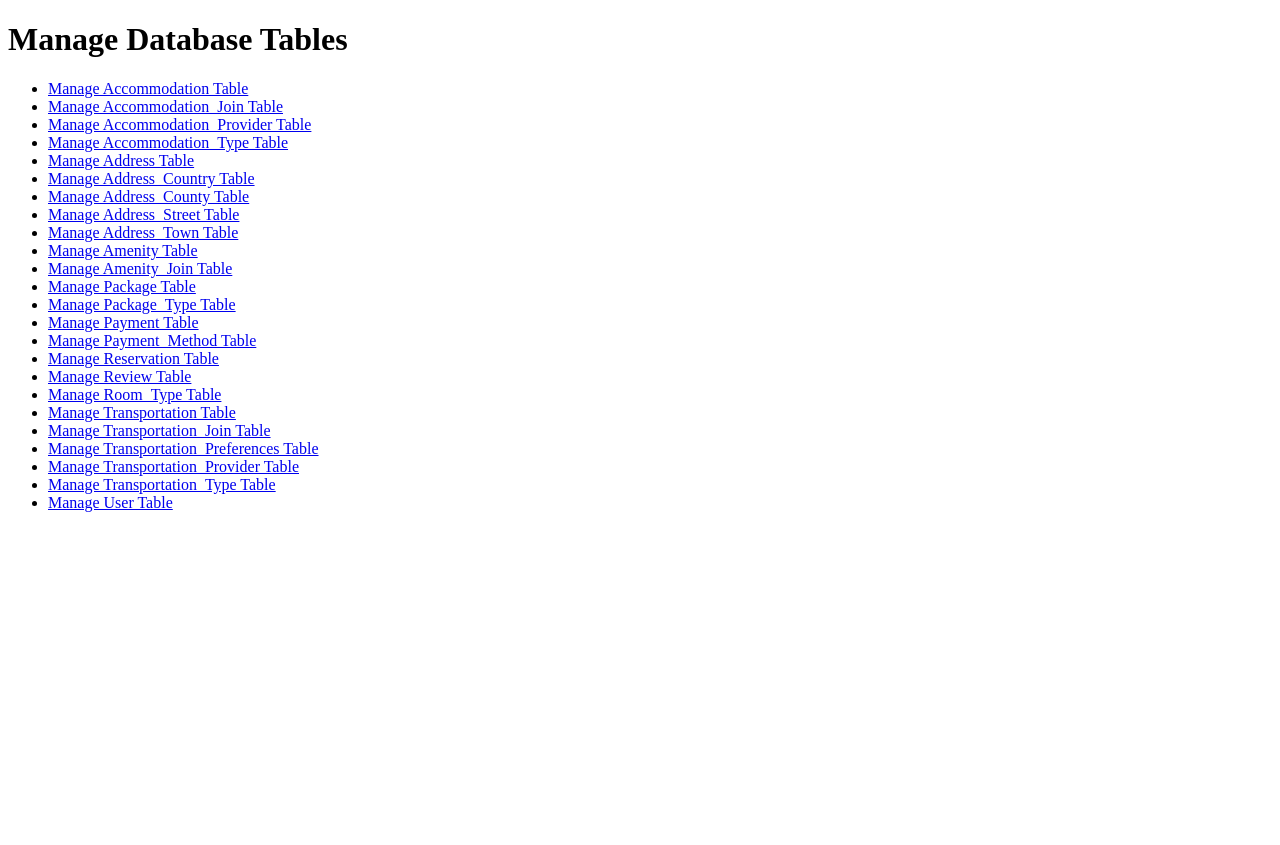
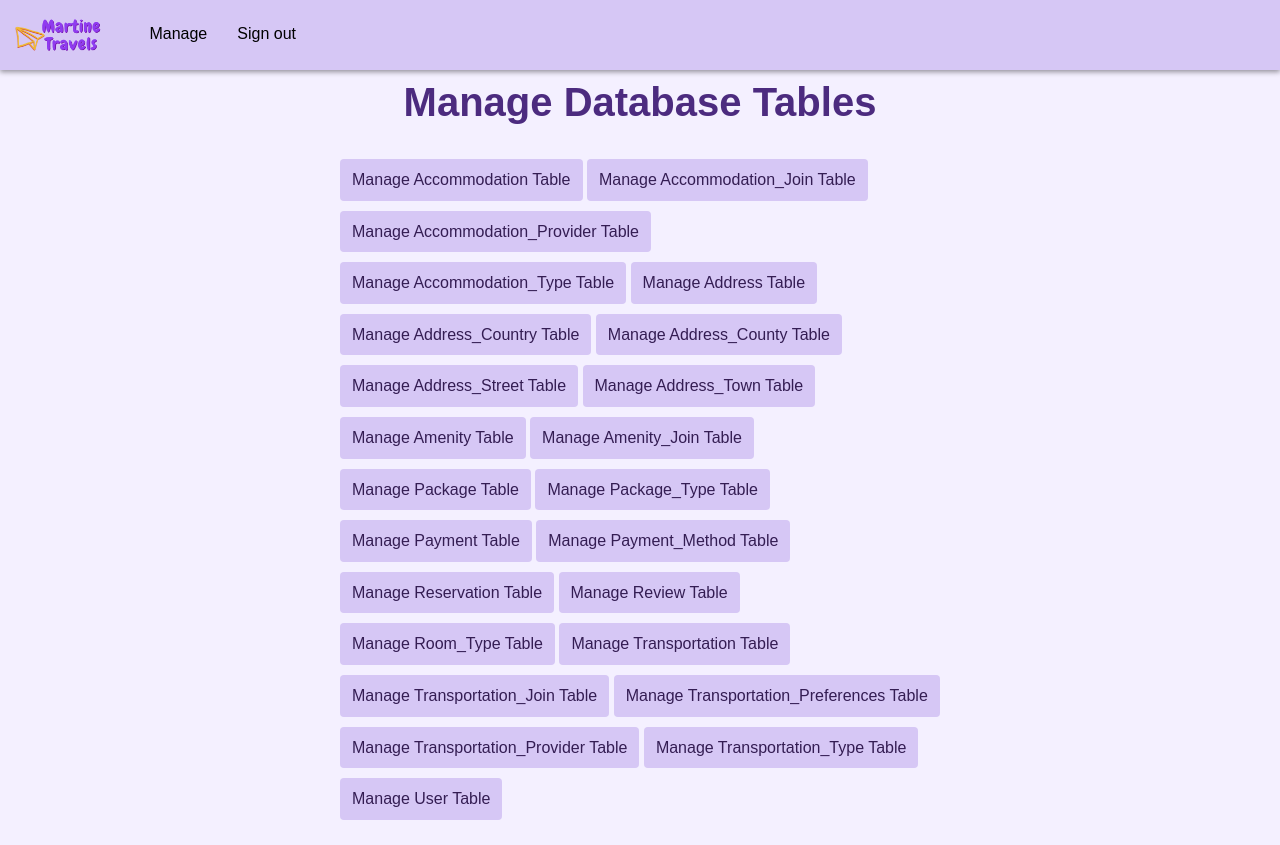
Before and after one commit to TheRefraction/Martine-travels, a PHP site: page /admin/admin.php in a window 1280 px wide. Before the commit the page ends 512 px from the top, so only its background shows below. Run offline with PHP 8.4, Linux system fonts and the light colour scheme; the visitor is signed in with stand-in values (Sample User, id 1); tables that the repository leaves empty hold one stand-in row (values such as "Sample post").

Commit message:
tout beau

```diff
--- a/site/admin/admin.php
+++ b/site/admin/admin.php
@@ -1,10 +1,12 @@
+
 <?php
-include("functions.php");
+include_once("functions.php");
 include_once("../connection.php");
+include('header_admin.php');
 
 if (session_status() === PHP_SESSION_NONE) session_start();
 if (!isset($_SESSION['ID'])) {
-header("Location: ../signin.php");
+    header("Location: signin.php");
     exit();}
 $ID = $_SESSION['ID'];
 $pdo = get_dbhandle();
@@ -17,12 +19,12 @@ exit();}
     header("Location: ../signin.php");
     exit();}
 ?>
-
 <!DOCTYPE html>
 <html lang="en">
 <head>
     <meta charset="UTF-8">
     <title>Database Table Management</title>
+    <link href ="../css/style_admin.css" rel="stylesheet">
 </head>
 <body>
 <h1>Manage Database Tables</h1>
--- a/site/admin/functions.php
+++ b/site/admin/functions.php
@@ -1,7 +1,7 @@
 <?php
-include_once("../connection.php");
+include("../connection.php");
 
-
+$pdo=get_dbhandle();
 function GetTableColumnsWithType($table) {
     global $pdo;
     $stmt = $pdo->prepare("DESCRIBE $table");
--- /dev/null
+++ b/site/admin/header_admin.php
@@ -0,0 +1,15 @@
+<header>
+    <?php
+    if(session_status() === PHP_SESSION_NONE) session_start();
+
+    echo "<img src=\"../img/Logo_Martine.png\" alt=\"Martine travels logo\" class=\"logo\">";
+
+
+    if (!isset($_SESSION['email'])) {
+        echo "<a href=../signin.php>Sign in</a>";
+    } else {
+        echo "<a href=admin.php>Manage</a>";
+        echo "<a href=../signout.php>Sign out</a>";
+    }
+    ?>
+</header>
--- a/site/admin/manage.php
+++ b/site/admin/manage.php
@@ -1,6 +1,5 @@
 <?php
 include("functions.php");
-
 $table = $_GET['table'] ?? null;
 
 if (!$table) {
@@ -57,6 +56,7 @@ if (!$tableDisplayed) {
 <html lang="en">
 <head>
     <meta charset="UTF-8">
+    <link href ="../css/style_admin.css" rel="stylesheet">
 </head>
 <br>
 <body><a href="admin.php">back (manage another table)</a></body>
--- a/site/css/style.css
+++ b/site/css/style.css
@@ -56,8 +56,6 @@ header {
     align-items: center;
     justify-content: center;
 }
-
-
 
 header a {
     text-decoration: none;
--- /dev/null
+++ b/site/css/style_admin.css
@@ -0,0 +1,221 @@
+
+* {
+    margin: 0;
+    padding: 0;
+    box-sizing: border-box;
+}
+
+body {
+    font-family: Arial, sans-serif;
+    background-color: #f4f0ff;
+    color: #333;
+    padding: 20px;
+    line-height: 1.6;
+}
+
+/* Header Section */
+h1 {
+    text-align: center;
+    font-size: 2.5em;
+    color: #4c2b7f;
+    margin-bottom: 20px;
+}
+
+ul {
+    list-style: none;
+    padding: 0;
+    margin: 20px auto;
+    max-width: 800px;
+    text-align: center;
+}
+
+ul li {
+    display: inline-block;
+    margin: 10px;
+}
+
+ul li a {
+    text-decoration: none;
+    font-size: 1.1em;
+    color: #341d53;
+    background-color: #d6c7f5;
+    padding: 10px 15px;
+    border-radius: 5px;
+    transition: all 0.3s ease;
+}
+
+ul li a:hover {
+    background-color: #8f6ce6;
+    color: white;
+    text-decoration: underline;
+}
+
+/* Table Styles */
+table {
+    border-collapse: collapse;
+    margin: 20px auto;
+    width: 90%;
+    background-color: white;
+    box-shadow: 0px 4px 8px rgba(0, 0, 0, 0.1);
+    border-radius: 8px;
+    overflow: hidden;
+}
+
+thead tr {
+    background-color: #acfffc;
+    color: #333;
+    font-size: 1.2em;
+    text-align: left;
+}
+
+th, td {
+    padding: 12px 15px;
+    border-bottom: 1px solid #ddd;
+}
+
+tbody tr:hover {
+    background-color: #f4f0ff;
+}
+
+tbody tr:last-child {
+    border-bottom: 2px solid #acfffc;
+}
+
+/* Buttons and Links */
+a.button {
+    display: inline-block;
+    text-decoration: none;
+    color: white;
+    background-color: #5e3ea1;
+    padding: 10px 20px;
+    border-radius: 5px;
+    margin: 20px auto;
+    text-align: center;
+    transition: background-color 0.3s ease;
+}
+
+a.button:hover {
+    background-color: #8f6ce6;
+    text-decoration: underline;
+}
+
+/* Form Styles */
+form {
+    max-width: 600px;
+    margin: 20px auto;
+    background-color: white;
+    padding: 20px;
+    border-radius: 8px;
+    box-shadow: 0px 4px 8px rgba(0, 0, 0, 0.1);
+}
+
+form label {
+    display: block;
+    font-size: 1.1em;
+    color: #341d53;
+    margin-bottom: 8px;
+}
+
+form input, form select, form textarea {
+    width: 100%;
+    padding: 10px;
+    margin-bottom: 15px;
+    border: 1px solid #ddd;
+    border-radius: 5px;
+}
+
+form input[type="submit"] {
+    background-color: #5e3ea1;
+    color: white;
+    border: none;
+    cursor: pointer;
+    padding: 10px 15px;
+}
+
+form input[type="submit"]:hover {
+    background-color: #8f6ce6;
+    text-decoration: underline;
+}
+
+/* Footer Link */
+footer {
+    text-align: center;
+    margin-top: 20px;
+}
+
+footer a {
+    text-decoration: none;
+    color: #4c2b7f;
+    font-size: 1em;
+}
+
+footer a:hover {
+    color: #8f6ce6;
+    text-decoration: underline;
+}
+ul {
+    list-style-type: none; /* Retire les puces */
+    padding: 0;
+    margin: 0 auto;
+    max-width: 600px; /* Limite la largeur pour un meilleur alignement */
+    text-align: left;
+}
+
+ul li {
+    margin: 5px 0; /* Réduit l'espacement vertical entre les éléments */
+}
+
+ul li a {
+    display: block; /* Les liens occupent toute la largeur pour un meilleur clic */
+    text-decoration: none;
+    font-size: 1em; /* Réduit la taille de la police */
+    color: #341d53;
+    background-color: #d6c7f5;
+    padding: 8px 12px; /* Réduit le padding pour une hauteur moindre */
+    border-radius: 4px; /* Coins légèrement arrondis */
+    transition: all 0.3s ease;
+    text-align: center;
+}
+
+ul li a:hover {
+    background-color: #8f6ce6;
+    color: white;
+    text-decoration: underline;
+}
+header {
+    position: fixed;
+    top: 0;
+    left: 0;
+    width: 100%;
+    background: #d6c7f5;
+    box-shadow: 0 2px 5px rgba(0, 0, 0, 0.4);
+    align-items: center;
+    justify-content: center;
+}
+
+header a {
+    text-decoration: none;
+    color: black;
+    margin: 0 15px;
+}
+
+header a:hover {
+    background: #e6def7;
+    border-radius: 5px;
+    padding-top: 5px;
+    padding-bottom: 5px;
+}
+
+.logo {
+    height: 70px;
+    margin-right: 10px;
+    vertical-align: middle;
+}
+body {
+    font-family: Arial, sans-serif;
+    background-color: #f4f0ff;
+    color: #333;
+    padding: 20px;
+    line-height: 1.6;
+    padding-top: 70px;
+}
--- a/site/process_signin.php
+++ b/site/process_signin.php
@@ -1,7 +1,7 @@
 <?php
     session_start();
 
-    include("connection.php");
+    include_once("connection.php");
     $_SESSION['email']=$_POST['email'];
 
 
```
Lines whose indentation alone changed are shown as unchanged.
